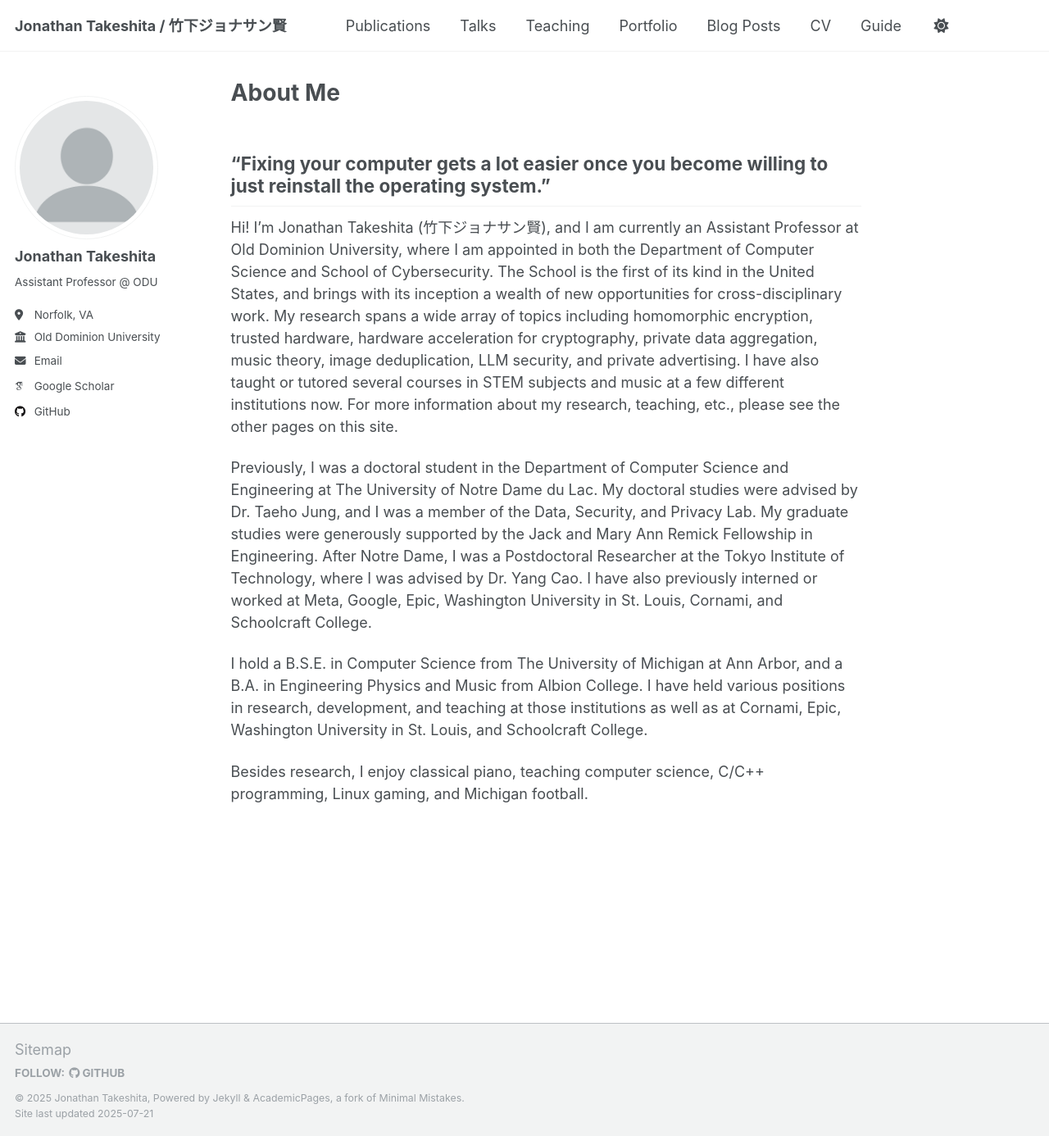
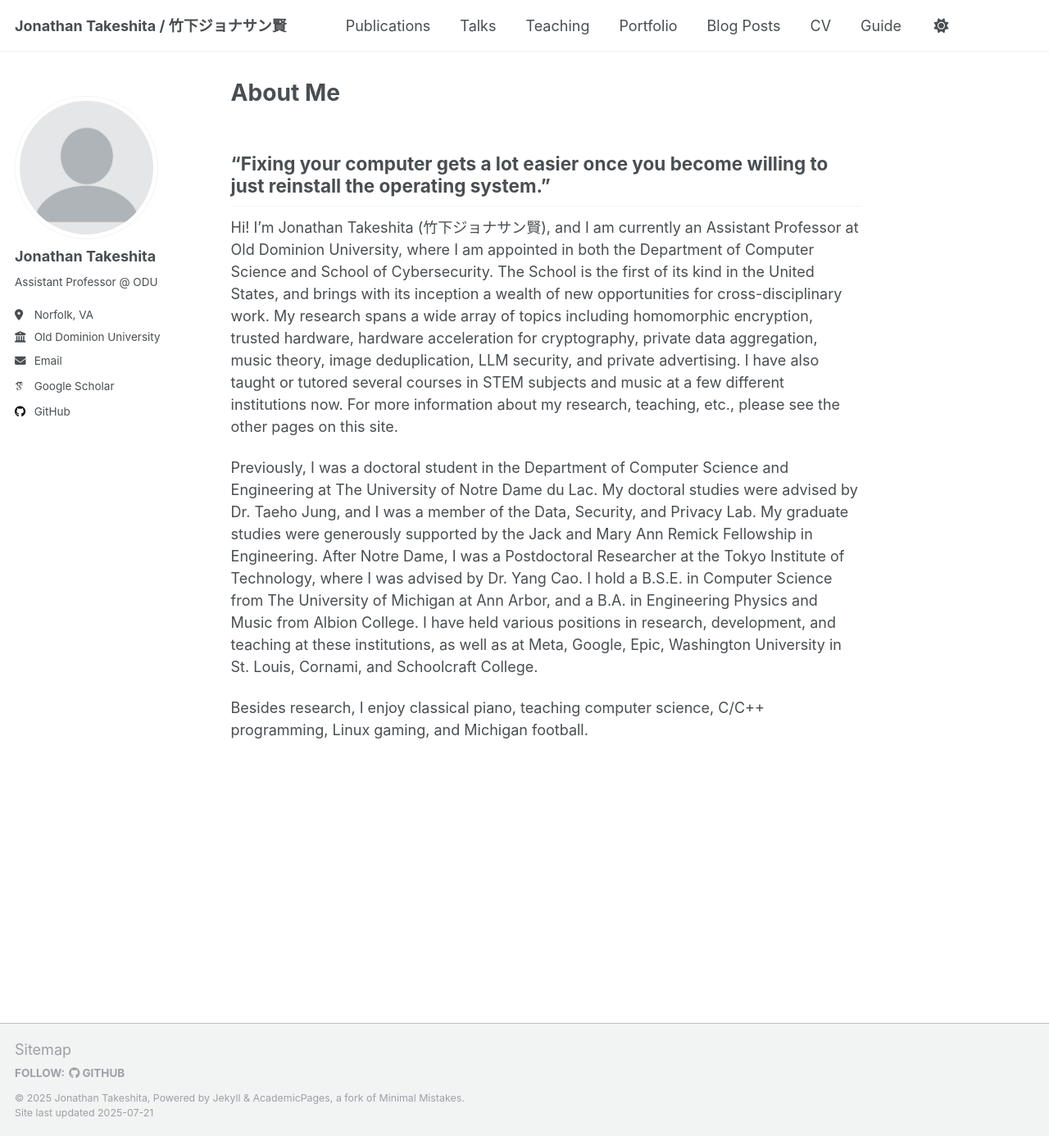
Before and after one commit to jtakeshi/jtakeshi.github.io, a Jekyll site: the page built from _pages/about.md, in a window 1280 px wide and 1386 px high. Shown: the whole window at 82% size. Built offline with Jekyll 4.4.1, drawn with Linux system fonts in a browser that asks for light colours; some web fonts are replaced; a script that is not in the unit is left out.

Commit message:
Update about.md

```diff
--- a/_pages/about.md
+++ b/_pages/about.md
@@ -12,8 +12,6 @@ redirect_from:
 
 Hi! I’m Jonathan Takeshita (竹下ジョナサン賢), and I am currently an Assistant Professor at Old Dominion University, where I am appointed in both the Department of Computer Science and School of Cybersecurity. The School is the first of its kind in the United States, and brings with its inception a wealth of new opportunities for cross-disciplinary work. My research spans a wide array of topics including homomorphic encryption, trusted hardware, hardware acceleration for cryptography, private data aggregation, music theory, image deduplication, LLM security, and private advertising. I have also taught or tutored several courses in STEM subjects and music at a few different institutions now. For more information about my research, teaching, etc., please see the other pages on this site.
 
-Previously, I was a doctoral student in the Department of Computer Science and Engineering at The University of Notre Dame du Lac. My doctoral studies were advised by Dr. Taeho Jung, and I was a member of the Data, Security, and Privacy Lab. My graduate studies were generously supported by the Jack and Mary Ann Remick Fellowship in Engineering. After Notre Dame, I was a Postdoctoral Researcher at the Tokyo Institute of Technology, where I was advised by Dr. Yang Cao. I have also previously interned or worked at Meta, Google, Epic, Washington University in St. Louis, Cornami, and Schoolcraft College.
-
-I hold a B.S.E. in Computer Science from The University of Michigan at Ann Arbor, and a B.A. in Engineering Physics and Music from Albion College. I have held various positions in research, development, and teaching at those institutions as well as at Cornami, Epic, Washington University in St. Louis, and Schoolcraft College.
+Previously, I was a doctoral student in the Department of Computer Science and Engineering at The University of Notre Dame du Lac. My doctoral studies were advised by Dr. Taeho Jung, and I was a member of the Data, Security, and Privacy Lab. My graduate studies were generously supported by the Jack and Mary Ann Remick Fellowship in Engineering. After Notre Dame, I was a Postdoctoral Researcher at the Tokyo Institute of Technology, where I was advised by Dr. Yang Cao. I hold a B.S.E. in Computer Science from The University of Michigan at Ann Arbor, and a B.A. in Engineering Physics and Music from Albion College. I have held various positions in research, development, and teaching at these institutions, as well as at Meta, Google, Epic, Washington University in St. Louis, Cornami, and Schoolcraft College.
 
 Besides research, I enjoy classical piano, teaching computer science, C/C++ programming, Linux gaming, and Michigan football.
```
